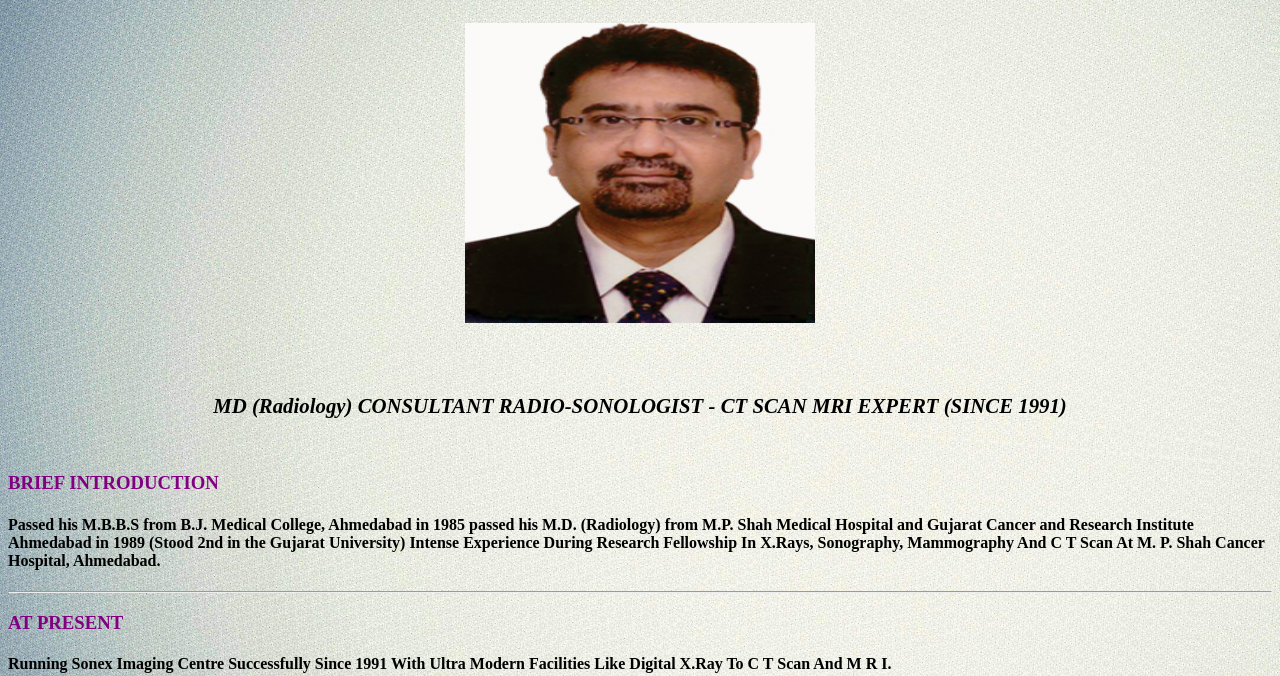
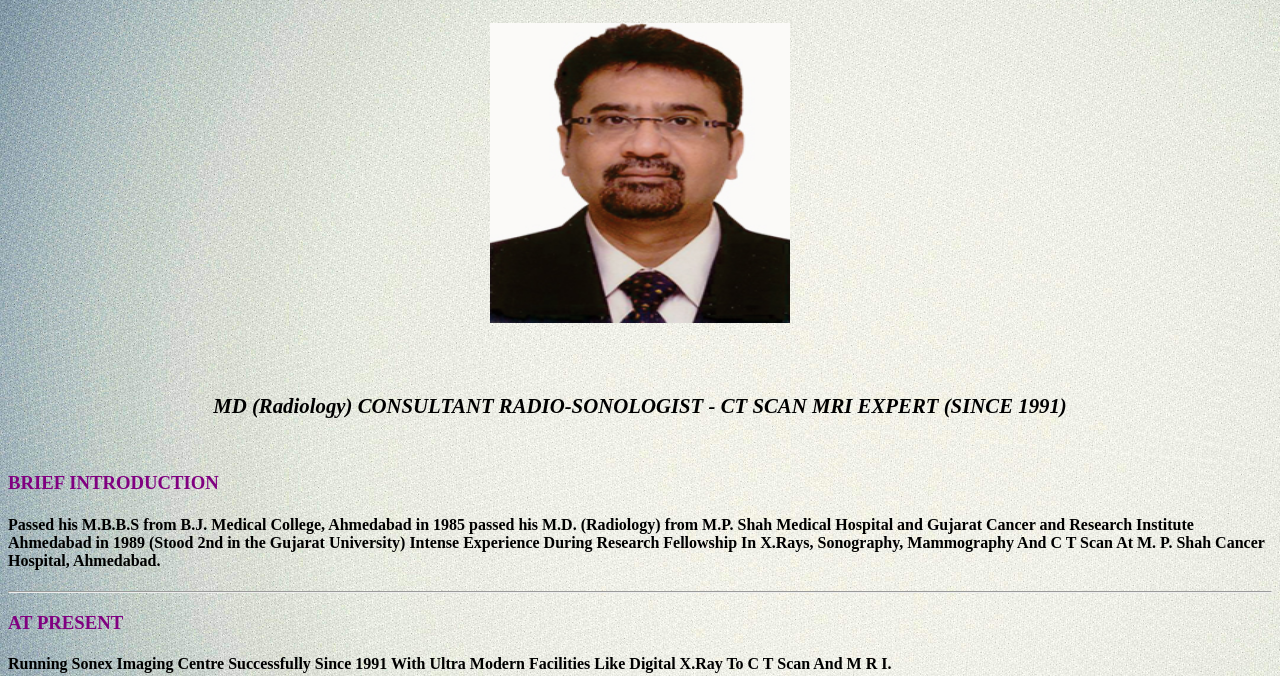
Before and after one commit to Rutvi99-jpg/Sonex-Imaging-Center, a plain HTML site: page profile.html in a window 1280 px wide. Shown: the part 124-800 px from the top of the page. Drawn offline with Linux system fonts and the light colour scheme.

Commit message:
Update profile.html

```diff
--- a/profile.html
+++ b/profile.html
@@ -18,7 +18,7 @@
 	</header>
 	<section>
 		<hr><h1>DR. DINKAR VIRPARIA</h1>
-		<center><img src="doctor.jpg" width="350" height="300" align="middle"></center>
+		<center><img src="doctor.jpg" width="300" height="300" align="middle"></center>
 
 			<br><br><br><h2><b><i>MD (Radiology) CONSULTANT RADIO-SONOLOGIST - CT SCAN MRI EXPERT (SINCE 1991)</b></h2></i>
 
```
